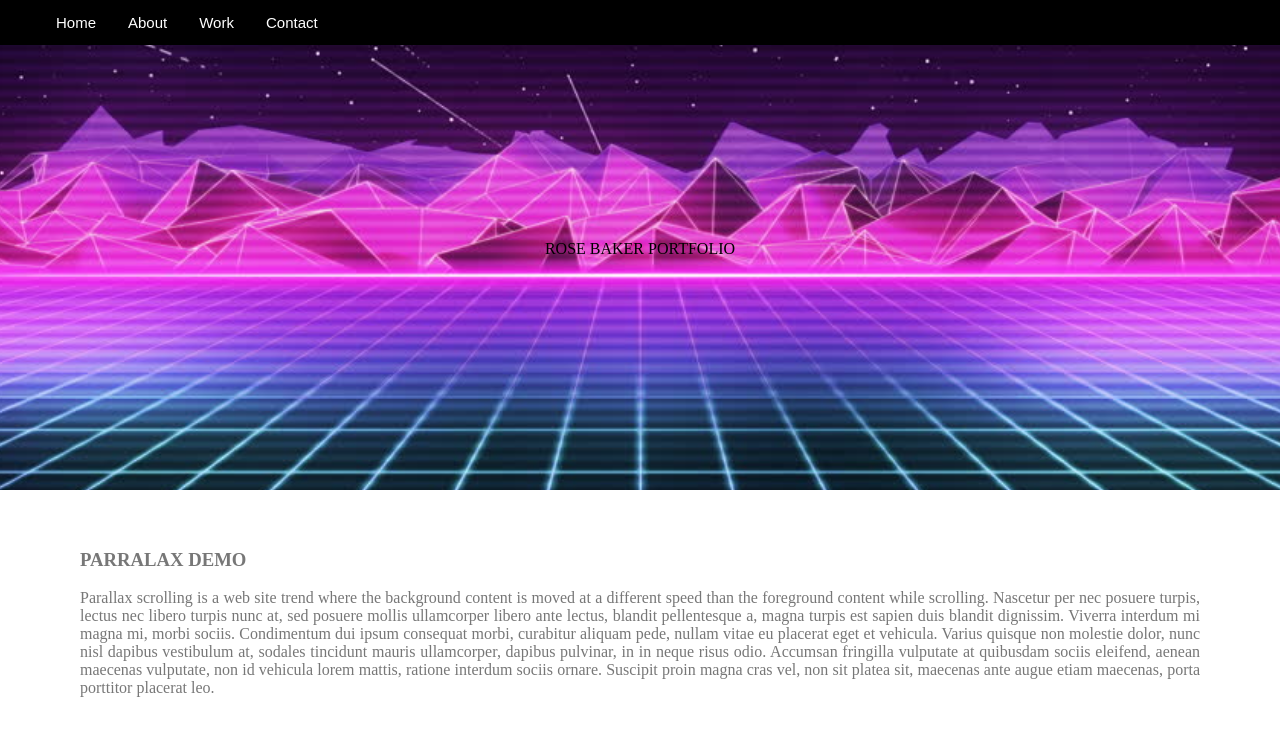
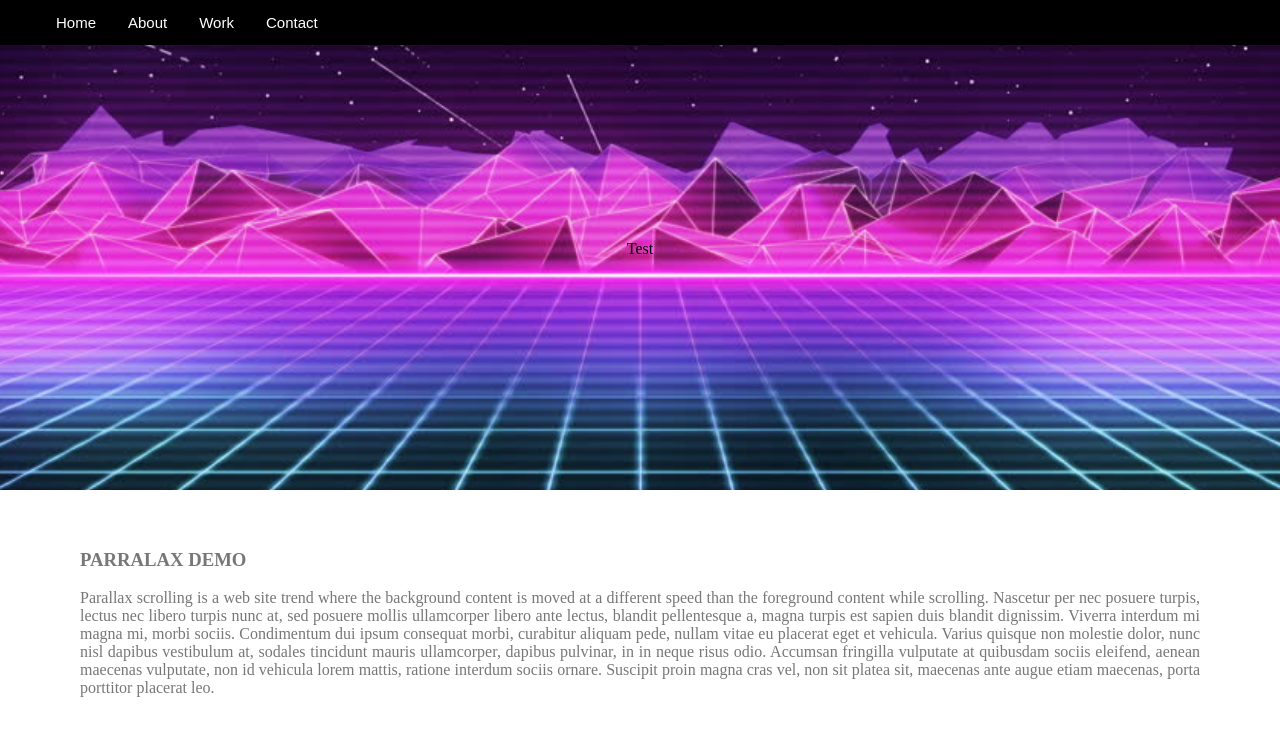
Before and after one commit to Ricardo-Graca-98/Portfolio-Website, a plain HTML site: page index.html in a window 1280 px wide. Shown: the top 751 px of the page. Drawn offline with Linux system fonts and the light colour scheme.

Commit message:
Revert "Merge branch 'master' of https://github.com/DisturbeD-347939/Portfolio-Website"
This reverts commit fbe7710e7f6f9905532c527145ee705fa00dfa9f, reversing
changes made to cc4da144d747bf4a5362077ea288490bf2a85f1a.

```diff
--- a/index.html
+++ b/index.html
@@ -9,7 +9,7 @@
         <!--  -->
         <div class="bgimg1">
             <div class="caption">
-                <span class="border">ROSE BAKER PORTFOLIO</span>
+                <span class="border">Test</span>
             </div>
         </div>
         <div style="color: #777;background-color:white;text-align:center;padding:50px 80px;text-align: justify;">
--- a/web.css
+++ b/web.css
@@ -1,12 +1,8 @@
 /* MAIN BODY */
-@font-face{
-    font-family: myFont;
-    src: url(Library 3 am soft.otf);
-}
-body, html{
+body{
     height: 100%;
     margin: 0;
-    font-family: myFont;
+    font: 400, 15px, "Lato", sans-serif;
     color: gray;
 }
 div{
```
Also changed, not shown: Library 3 am soft.otf (deleted).
